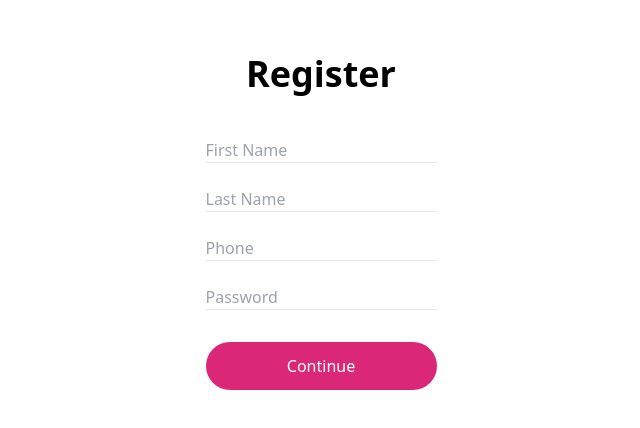
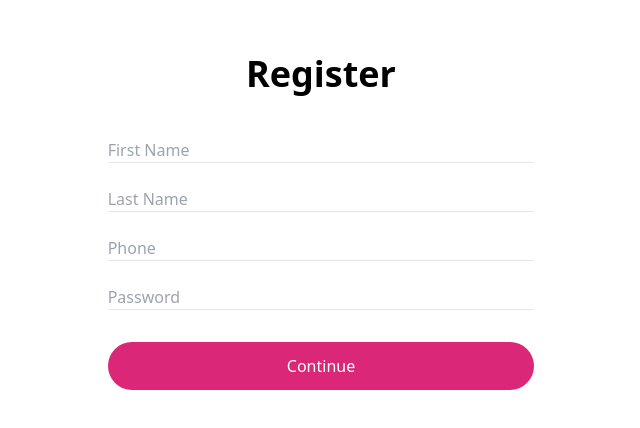
Before and after one commit to SHHristov20/Transactly, a React (Vite) app in the folder Transactly/Transactly.Client/: page / in a window 1280 px wide. Shown: the part 174-602 px from the top of the page, without its empty margins (319-959 px from the left). Built offline with nearby package versions, Linux system fonts and the light colour scheme.

Commit message:
Scale register page

```diff
--- a/Transactly/Transactly.Client/src/App.jsx
+++ b/Transactly/Transactly.Client/src/App.jsx
@@ -6,7 +6,7 @@ function App() {
     <React.Fragment>
       {/* <Navbar /> */}
       <div className="flex w-screen h-screen justify-center items-center">
-        <div className="flex flex-col gap-y-6">
+        <div className="flex flex-col gap-y-6 md:w-1/2 xl:w-1/3">
           <h1 className="text-center text-4xl font-bold pb-5">Register</h1>
           <input
             placeholder="First Name"
--- a/Transactly/Transactly.Client/src/index.output.css
+++ b/Transactly/Transactly.Client/src/index.output.css
@@ -766,8 +766,22 @@ video {
     display: none;
   }
 
+  .md\:w-1\/2 {
+    width: 50%;
+  }
+
+  .md\:w-full {
+    width: 100%;
+  }
+
   .md\:text-4xl {
     font-size: 2.25rem;
     line-height: 2.5rem;
   }
 }
+
+@media (min-width: 1280px) {
+  .xl\:w-1\/3 {
+    width: 33.333333%;
+  }
+}
```
